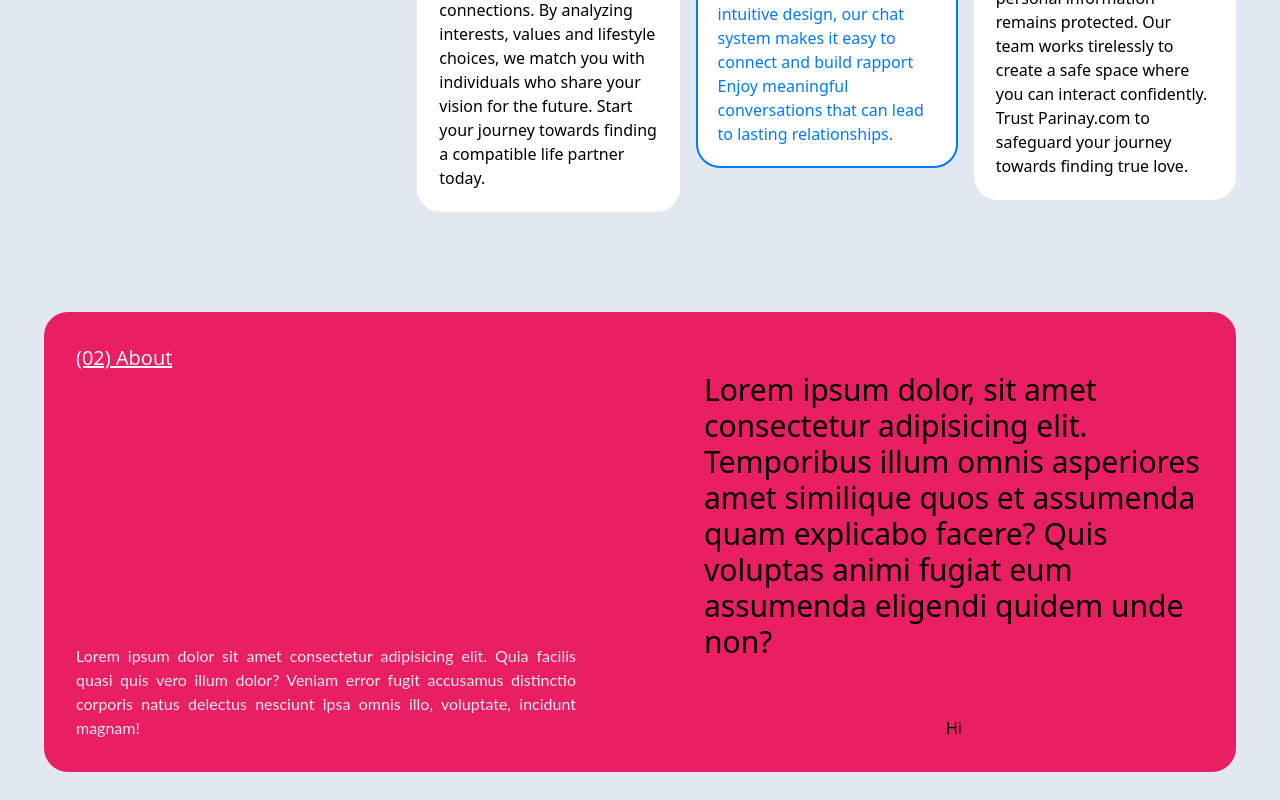
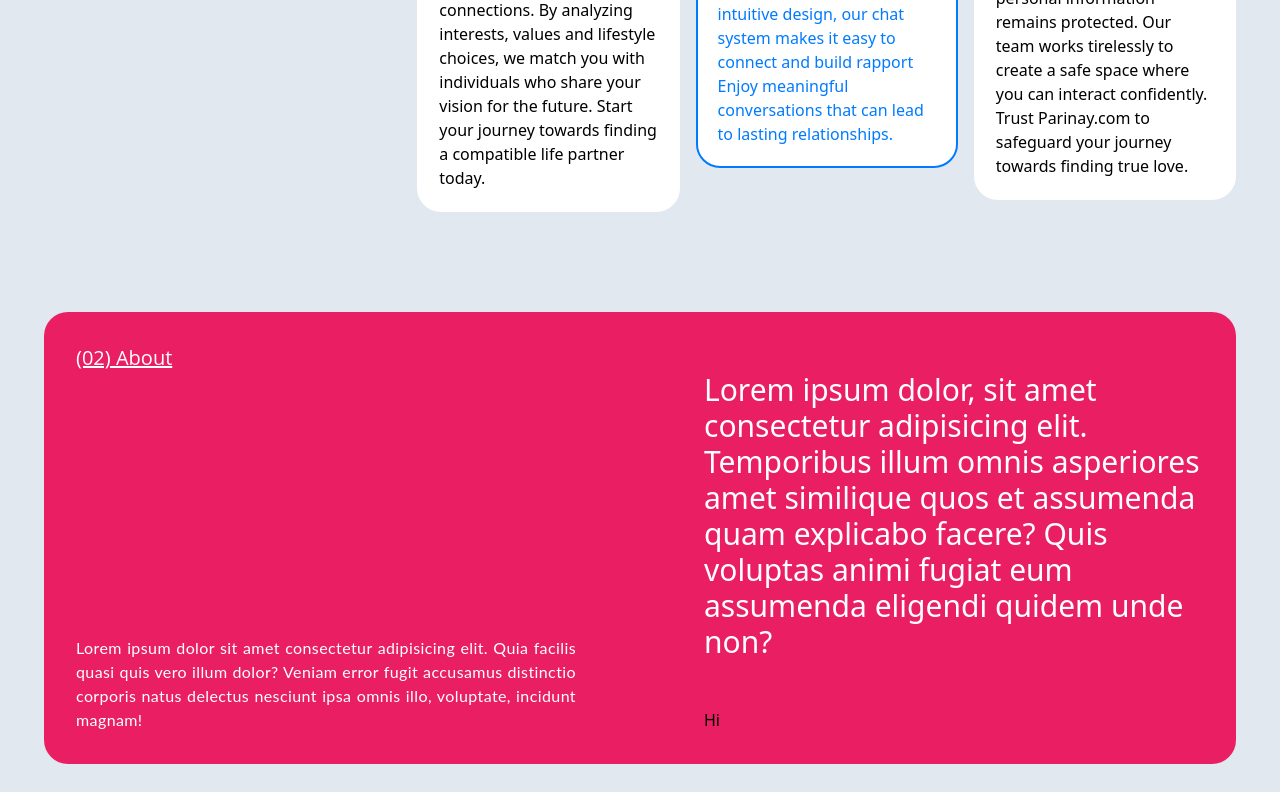
Before and after one commit to JyotiInHex/Parinay, a React (Create React App) app: page / in a window 1280 px wide. Shown: the part 1629-2429 px from the top of the page. Built offline with nearby package versions, Linux system fonts and the light colour scheme; the HTML template or start-up script is replaced by a standard one.

Commit message:
new update

```diff
--- a/src/components/dynamic/about.jsx
+++ b/src/components/dynamic/about.jsx
@@ -3,11 +3,11 @@ import React from 'react'
 const About = () => {
   return (
     <div className='w-full h-auto mt-[5em] mb-7 group bg-[#E91E63] p-8 rounded-3xl'>
-        <div className='text-xl text-zinc-50 font-opensans font-medium underline transition-all'>(02) About</div>
+        <div className='text-xl text-white font-opensans font-medium underline transition-all'>(02) About</div>
         <div className='grid grid-cols-2 gap-32 h-full'>
-          <div className='self-end w-full h-fit text-base text-slate-200 text-justify font-lato'>Lorem ipsum dolor sit amet consectetur adipisicing elit. Quia facilis quasi quis vero illum dolor? Veniam error fugit accusamus distinctio corporis natus delectus nesciunt ipsa omnis illo, voluptate, incidunt magnam!</div>
-          <div className='flex flex-col gap-14'>
-            <h1 className='w-ful h-auto text-3xl '>Lorem ipsum dolor, sit amet consectetur adipisicing elit. Temporibus illum omnis asperiores amet similique quos et assumenda quam explicabo facere? Quis voluptas animi fugiat eum assumenda eligendi quidem unde non?</h1>
+          <div className='self-end w-full h-fit text-base text-white text-justify font-lato font-normal tracking-wide'>Lorem ipsum dolor sit amet consectetur adipisicing elit. Quia facilis quasi quis vero illum dolor? Veniam error fugit accusamus distinctio corporis natus delectus nesciunt ipsa omnis illo, voluptate, incidunt magnam!</div>
+          <div className='flex flex-col gap-12 items-start'>
+            <h1 className='w-ful h-auto text-3xl text-white'>Lorem ipsum dolor, sit amet consectetur adipisicing elit. Temporibus illum omnis asperiores amet similique quos et assumenda quam explicabo facere? Quis voluptas animi fugiat eum assumenda eligendi quidem unde non?</h1>
             <button>Hi</button>
           </div>
         </div>
```
